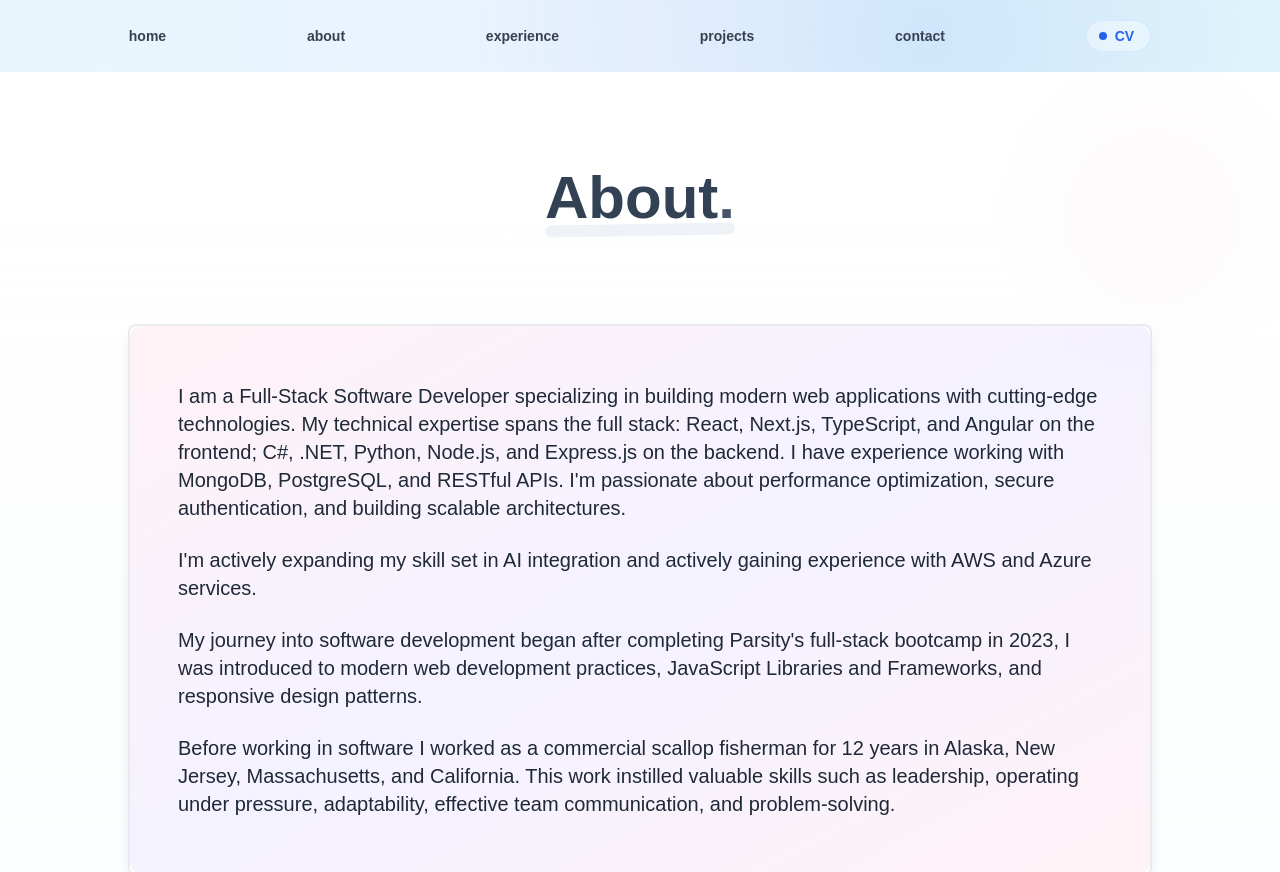
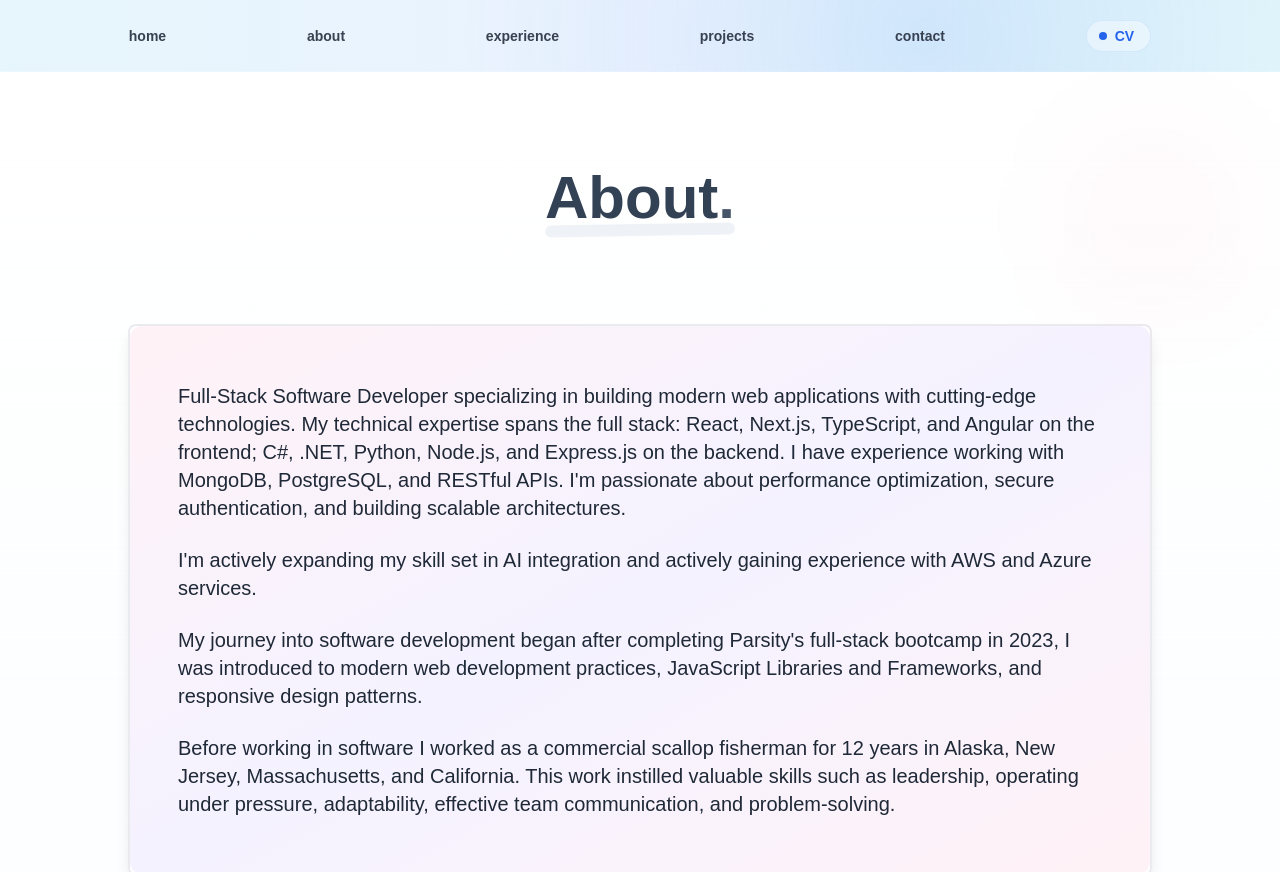
Before and after one commit to bcsurf2822/Benjamin-Corbett-Portfolio, a Next.js app: page /about in a window 1280 px wide. Built offline with nearby package versions, Linux system fonts and the light colour scheme.

Commit message:
Fix up about

```diff
--- a/app/data/aboutData.js
+++ b/app/data/aboutData.js
@@ -1 +1 @@
-export const aboutContent = "I am a Full-Stack Software Developer specializing in building modern web applications with cutting-edge technologies. My technical expertise spans the full stack: React, Next.js, TypeScript, and Angular on the frontend; C#, .NET, Python, Node.js, and Express.js on the backend. I have experience working with MongoDB, PostgreSQL, and RESTful APIs. I'm passionate about performance optimization, secure authentication, and building scalable architectures.\n\nI'm actively expanding my skill set in AI integration and actively gaining experience with AWS and Azure services.\n\nMy journey into software development began after completing Parsity's full-stack bootcamp in 2023, I was introduced to modern web development practices, JavaScript Libraries and Frameworks, and responsive design patterns.\n\nBefore working in software I worked as a commercial scallop fisherman for 12 years in Alaska, New Jersey, Massachusetts, and California. This work instilled valuable skills such as leadership, operating under pressure, adaptability, effective team communication, and problem-solving.";
+export const aboutContent = "Full-Stack Software Developer specializing in building modern web applications with cutting-edge technologies. My technical expertise spans the full stack: React, Next.js, TypeScript, and Angular on the frontend; C#, .NET, Python, Node.js, and Express.js on the backend. I have experience working with MongoDB, PostgreSQL, and RESTful APIs. I'm passionate about performance optimization, secure authentication, and building scalable architectures.\n\nI'm actively expanding my skill set in AI integration and actively gaining experience with AWS and Azure services.\n\nMy journey into software development began after completing Parsity's full-stack bootcamp in 2023, I was introduced to modern web development practices, JavaScript Libraries and Frameworks, and responsive design patterns.\n\nBefore working in software I worked as a commercial scallop fisherman for 12 years in Alaska, New Jersey, Massachusetts, and California. This work instilled valuable skills such as leadership, operating under pressure, adaptability, effective team communication, and problem-solving.";
```
